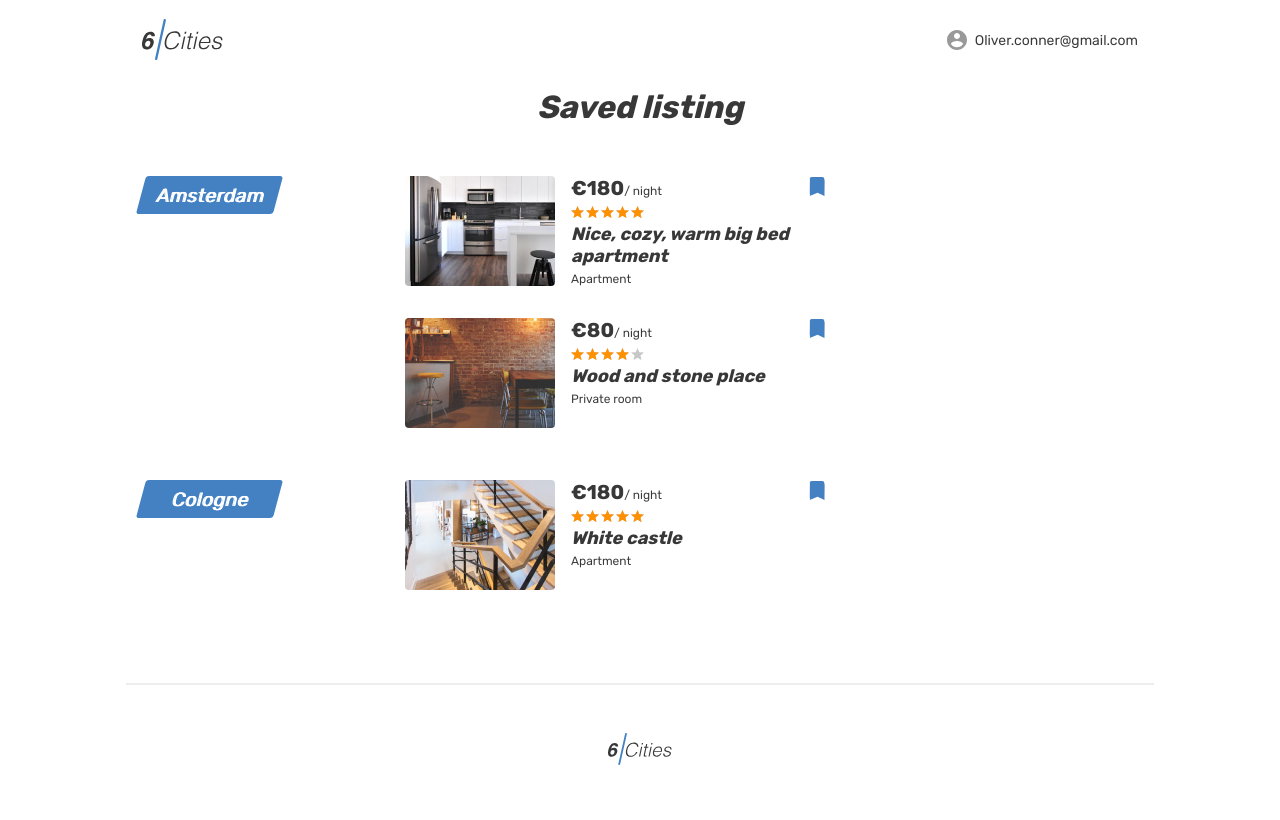
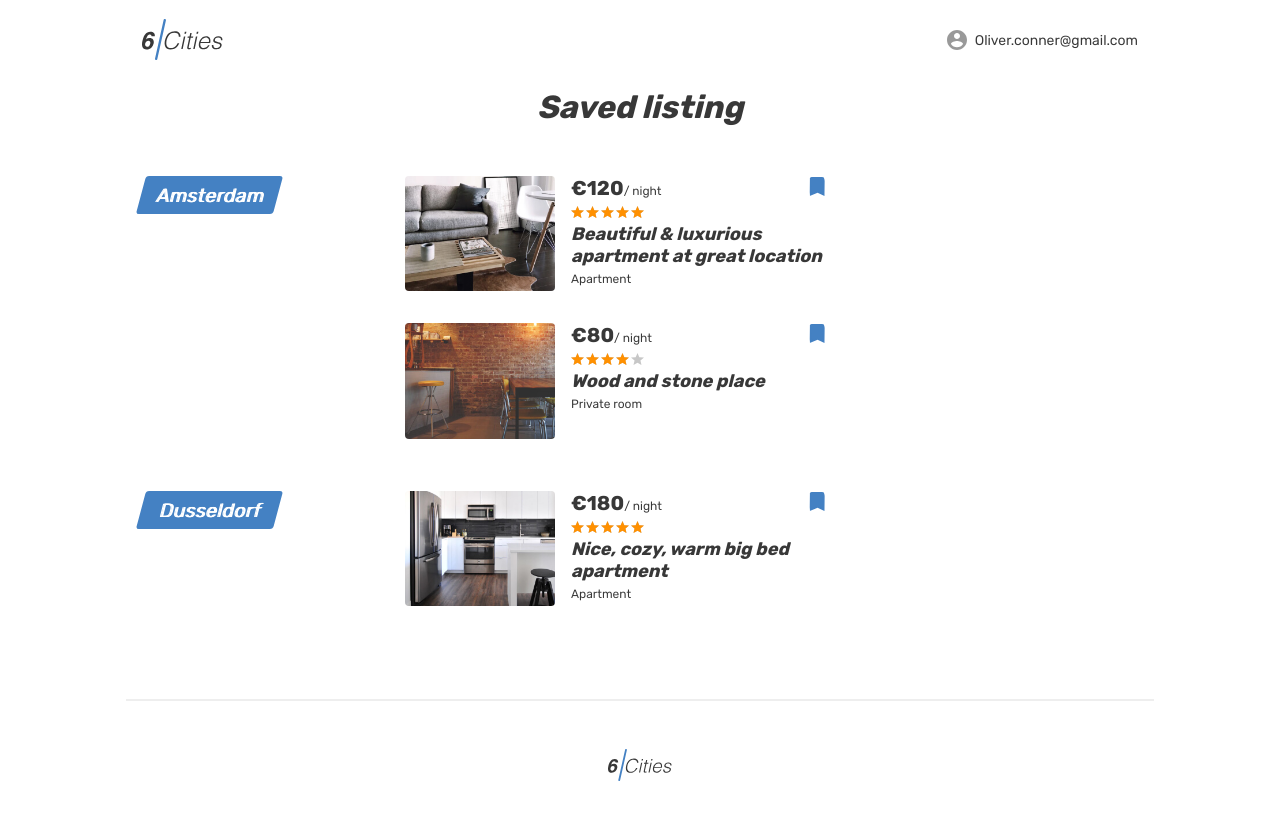
Before and after one commit to alex1031alex/460147-six-cities-6, a React app: page /favorites in a window 1280 px wide. Shown: the top 820 px of the page. Built offline with nearby package versions, Linux system fonts and the light colour scheme.

Commit message:
3.1.6 Отрисует компонент Favorites на основе моковых данных.

```diff
--- a/src/components/app/app.jsx
+++ b/src/components/app/app.jsx
@@ -9,6 +9,8 @@ import NotFoundPage from '../not-found-page/not-found-page';
 
 const App = (props) => {
   const {offersCount, offers} = props;
+  const favoriteOffers = offers
+    .filter((offer) => offer.isBookmarked);
 
   return (
     <BrowserRouter>
@@ -23,7 +25,7 @@ const App = (props) => {
           <SignIn />
         </Route>
         <Route exact path="/favorites">
-          <Favorites />
+          <Favorites offers={favoriteOffers} />
         </Route>
         <Route exact path="/offer/:id">
           <Room />
--- /dev/null
+++ b/src/components/favorite-offers-list/favorite-offers-list.jsx
@@ -0,0 +1,39 @@
+import React from 'react';
+import PropTypes from 'prop-types';
+
+import Offer from '../offer/offer.jsx';
+
+const FavoriteOffersList = (props) => {
+  const {city, offers, cardType} = props;
+  const offersTemplate = offers
+    .map((offer) => {
+      return <Offer
+        key={`offer` + offer.id}
+        offer={offer}
+        cardType={cardType}
+      />;
+    });
+
+  return (
+    <li className="favorites__locations-items">
+      <div className="favorites__locations locations locations--current">
+        <div className="locations__item">
+          <a className="locations__item-link" href="#">
+            <span>{city}</span>
+          </a>
+        </div>
+      </div>
+      <div className="favorites__places">
+        {offersTemplate}
+      </div>
+    </li>
+  );
+};
+
+FavoriteOffersList.propTypes = {
+  city: PropTypes.string.isRequired,
+  offers: PropTypes.array.isRequired,
+  cardType: PropTypes.string.isRequired,
+};
+
+export default FavoriteOffersList;
--- a/src/components/favorites/favorites.jsx
+++ b/src/components/favorites/favorites.jsx
@@ -1,6 +1,26 @@
 import React from 'react';
+import PropTypes from 'prop-types';
 
-const Favorites = () => {
+import {CardType} from '../../const.js';
+import FavoriteOffersList from '../favorite-offers-list/favorite-offers-list.jsx';
+
+const Favorites = (props) => {
+  const {offers} = props;
+
+  const offersByCities = offers
+    .reduce((acc, offer) => {
+      const {city} = offer;
+
+      if (acc.hasOwnProperty(city)) {
+        acc[city] = [...acc[city], offer];
+      } else {
+        acc[city] = [];
+        acc[city].push(offer);
+      }
+
+      return acc;
+    }, {});
+
   return (
     <div className="page">
       <header className="header">
@@ -30,121 +50,18 @@ const Favorites = () => {
           <section className="favorites">
             <h1 className="favorites__title">Saved listing</h1>
             <ul className="favorites__list">
-              <li className="favorites__locations-items">
-                <div className="favorites__locations locations locations--current">
-                  <div className="locations__item">
-                    <a className="locations__item-link" href="#">
-                      <span>Amsterdam</span>
-                    </a>
-                  </div>
-                </div>
-                <div className="favorites__places">
-                  <article className="favorites__card place-card">
-                    <div className="favorites__image-wrapper place-card__image-wrapper">
-                      <a href="#">
-                        <img className="place-card__image" src="img/apartment-small-03.jpg" width={150} height={110} alt="Place image" />
-                      </a>
-                    </div>
-                    <div className="favorites__card-info place-card__info">
-                      <div className="place-card__price-wrapper">
-                        <div className="place-card__price">
-                          <b className="place-card__price-value">€180</b>
-                          <span className="place-card__price-text">/&nbsp;night</span>
-                        </div>
-                        <button className="place-card__bookmark-button place-card__bookmark-button--active button" type="button">
-                          <svg className="place-card__bookmark-icon" width={18} height={19}>
-                            <use xlinkHref="#icon-bookmark" />
-                          </svg>
-                          <span className="visually-hidden">In bookmarks</span>
-                        </button>
-                      </div>
-                      <div className="place-card__rating rating">
-                        <div className="place-card__stars rating__stars">
-                          <span style={{width: `100%`}} />
-                          <span className="visually-hidden">Rating</span>
-                        </div>
-                      </div>
-                      <h2 className="place-card__name">
-                        <a href="#">Nice, cozy, warm big bed apartment</a>
-                      </h2>
-                      <p className="place-card__type">Apartment</p>
-                    </div>
-                  </article>
-                  <article className="favorites__card place-card">
-                    <div className="favorites__image-wrapper place-card__image-wrapper">
-                      <a href="#">
-                        <img className="place-card__image" src="img/room-small.jpg" width={150} height={110} alt="Place image" />
-                      </a>
-                    </div>
-                    <div className="favorites__card-info place-card__info">
-                      <div className="place-card__price-wrapper">
-                        <div className="place-card__price">
-                          <b className="place-card__price-value">€80</b>
-                          <span className="place-card__price-text">/&nbsp;night</span>
-                        </div>
-                        <button className="place-card__bookmark-button place-card__bookmark-button--active button" type="button">
-                          <svg className="place-card__bookmark-icon" width={18} height={19}>
-                            <use xlinkHref="#icon-bookmark" />
-                          </svg>
-                          <span className="visually-hidden">In bookmarks</span>
-                        </button>
-                      </div>
-                      <div className="place-card__rating rating">
-                        <div className="place-card__stars rating__stars">
-                          <span style={{width: `80%`}} />
-                          <span className="visually-hidden">Rating</span>
-                        </div>
-                      </div>
-                      <h2 className="place-card__name">
-                        <a href="#">Wood and stone place</a>
-                      </h2>
-                      <p className="place-card__type">Private room</p>
-                    </div>
-                  </article>
-                </div>
-              </li>
-              <li className="favorites__locations-items">
-                <div className="favorites__locations locations locations--current">
-                  <div className="locations__item">
-                    <a className="locations__item-link" href="#">
-                      <span>Cologne</span>
-                    </a>
-                  </div>
-                </div>
-                <div className="favorites__places">
-                  <article className="favorites__card place-card">
-                    <div className="favorites__image-wrapper place-card__image-wrapper">
-                      <a href="#">
-                        <img className="place-card__image" src="img/apartment-small-04.jpg" width={150} height={110} alt="Place image" />
-                      </a>
-                    </div>
-                    <div className="favorites__card-info place-card__info">
-                      <div className="place-card__price-wrapper">
-                        <div className="place-card__price">
-                          <b className="place-card__price-value">€180</b>
-                          <span className="place-card__price-text">/&nbsp;night</span>
-                        </div>
-                        <button className="place-card__bookmark-button place-card__bookmark-button--active button" type="button">
-                          <svg className="place-card__bookmark-icon" width={18} height={19}>
-                            <use xlinkHref="#icon-bookmark" />
-                          </svg>
-                          <span className="visually-hidden">In bookmarks</span>
-                        </button>
-                      </div>
-                      <div className="place-card__rating rating">
-                        <div className="place-card__stars rating__stars">
-                          <span style={{width: `100%`}} />
-                          <span className="visually-hidden">Rating</span>
-                        </div>
-                      </div>
-                      <h2 className="place-card__name">
-                        <a href="#">White castle</a>
-                      </h2>
-                      <p className="place-card__type">Apartment</p>
-                    </div>
-                  </article>
-                </div>
-              </li>
+              {
+                Object
+                  .entries(offersByCities)
+                  .map(([city, offersForCity]) => {
+                    return <FavoriteOffersList
+                      key={city}
+                      city={city}
+                      offers={offersForCity}
+                      cardType={CardType.FAVORITE}
+                    />;
+                  })
+              }
             </ul>
           </section>
         </div>
@@ -155,8 +72,11 @@ const Favorites = () => {
         </a>
       </footer>
     </div>
-
   );
 };
 
+Favorites.propTypes = {
+  offers: PropTypes.array.isRequired
+};
+
 export default Favorites;
--- a/src/components/main/main.jsx
+++ b/src/components/main/main.jsx
@@ -2,6 +2,7 @@ import React from 'react';
 import PropTypes from 'prop-types';
 
 import OffersList from '../offers-list/offers-list.jsx';
+import {CardType} from '../../const.js';
 
 const Main = (props) => {
   const {offersCount, offers} = props;
@@ -91,6 +92,7 @@ const Main = (props) => {
               <OffersList
                 offersCount={offersCount}
                 offers={offers}
+                cardType={CardType.CITY}
               />
             </section>
             <div className="cities__right-section">
--- a/src/components/offer/offer.jsx
+++ b/src/components/offer/offer.jsx
@@ -1,18 +1,43 @@
 import React from 'react';
 import PropTypes from 'prop-types';
+import {CardType, ImageSize} from '../../const.js';
 
 const Offer = (props) => {
-  const {offer} = props;
+  const {offer, cardType} = props;
   const {image, price, isBookmarked, rating, title, type} = offer;
 
+  const getCardClassName = () => {
+    switch (cardType) {
+      case CardType.FAVORITE: {
+        return `favorites__card`;
+      }
+      case CardType.CITY: {
+        return `cities__place-card`;
+      }
+    }
+
+    return ``;
+  };
+
   return (
-    <article className="cities__place-card place-card">
-      <div className="cities__image-wrapper place-card__image-wrapper">
+    <article className={`${getCardClassName()} place-card`}>
+      <div className={`${cardType}__image-wrapper place-card__image-wrapper`}>
         <a href="#">
-          <img className="place-card__image" src={image} width={260} height={200} alt="Place image" />
+          <img
+            className="place-card__image"
+            src={image}
+            alt="Place image"
+            width={cardType === CardType.FAVORITE ?
+              ImageSize.SMALL.width : ImageSize.STANDARD.width}
+            height={cardType === CardType.FAVORITE ?
+              ImageSize.SMALL.height : ImageSize.STANDARD.height}
+          />
         </a>
       </div>
-      <div className="place-card__info">
+      <div
+        className={`${cardType === CardType.FAVORITE ?
+          `favorites__card-info` : ``} place-card__info`}
+      >
         <div className="place-card__price-wrapper">
           <div className="place-card__price">
             <b className="place-card__price-value">€{price}</b>
@@ -54,6 +79,7 @@ Offer.propTypes = {
     title: PropTypes.string.isRequired,
     type: PropTypes.string.isRequired,
   }).isRequired,
+  cardType: PropTypes.string.isRequired,
 };
 
 export default Offer;
--- a/src/components/offers-list/offers-list.jsx
+++ b/src/components/offers-list/offers-list.jsx
@@ -4,13 +4,14 @@ import PropTypes from 'prop-types';
 import Offer from '../offer/offer.jsx';
 
 const OffersList = (props) => {
-  const {offersCount, offers} = props;
+  const {offersCount, offers, cardType} = props;
   const offersTemplate = offers
     .slice(0, Math.min(offersCount, offers.length))
     .map((offer) => {
       return <Offer
         key={`offer` + offer.id}
         offer={offer}
+        cardType={cardType}
       />;
     });
 
@@ -24,6 +25,7 @@ const OffersList = (props) => {
 OffersList.propTypes = {
   offersCount: PropTypes.number.isRequired,
   offers: PropTypes.array.isRequired,
+  cardType: PropTypes.string.isRequired
 };
 
 export default OffersList;
--- /dev/null
+++ b/src/const.js
@@ -0,0 +1,15 @@
+export const CardType = {
+  CITY: `cities`,
+  FAVORITE: `favorites`
+};
+
+export const ImageSize = {
+  STANDARD: {
+    width: 260,
+    height: 200
+  },
+  SMALL: {
+    width: 150,
+    height: 100
+  }
+};
```
